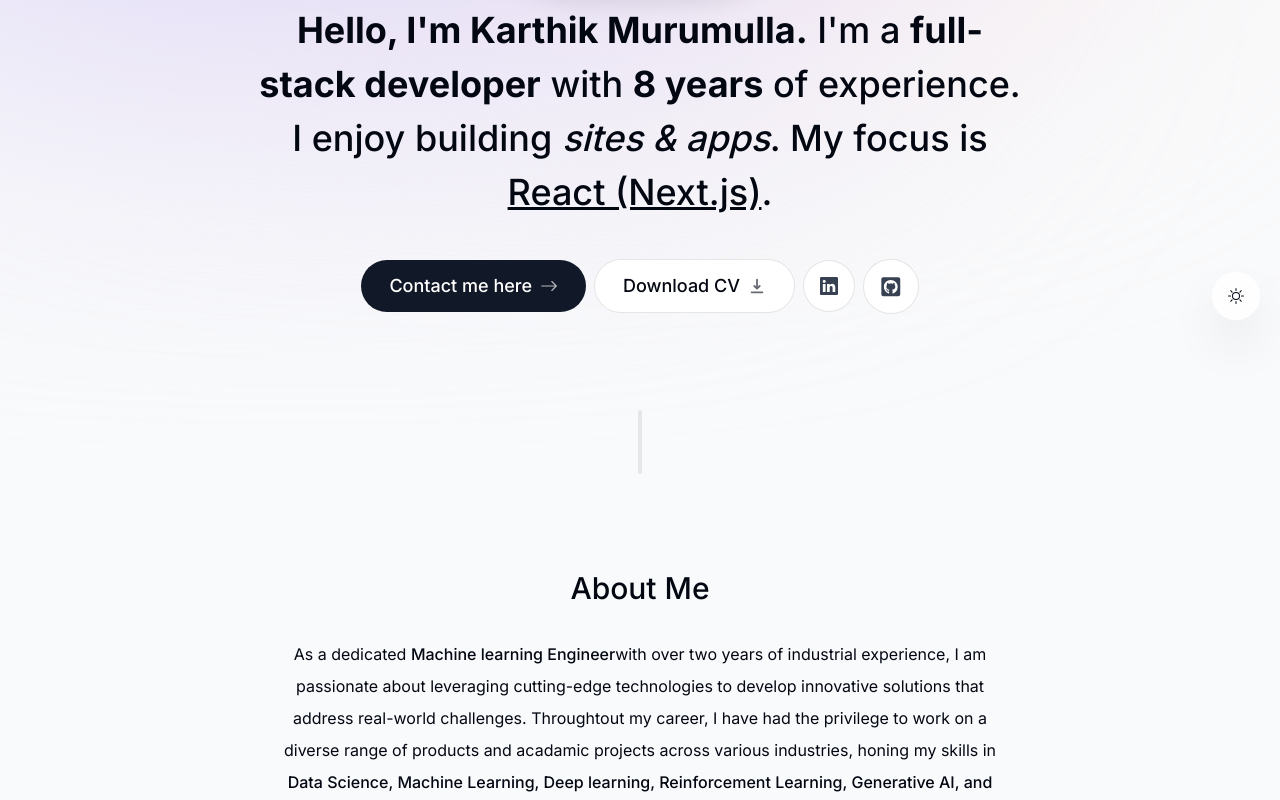
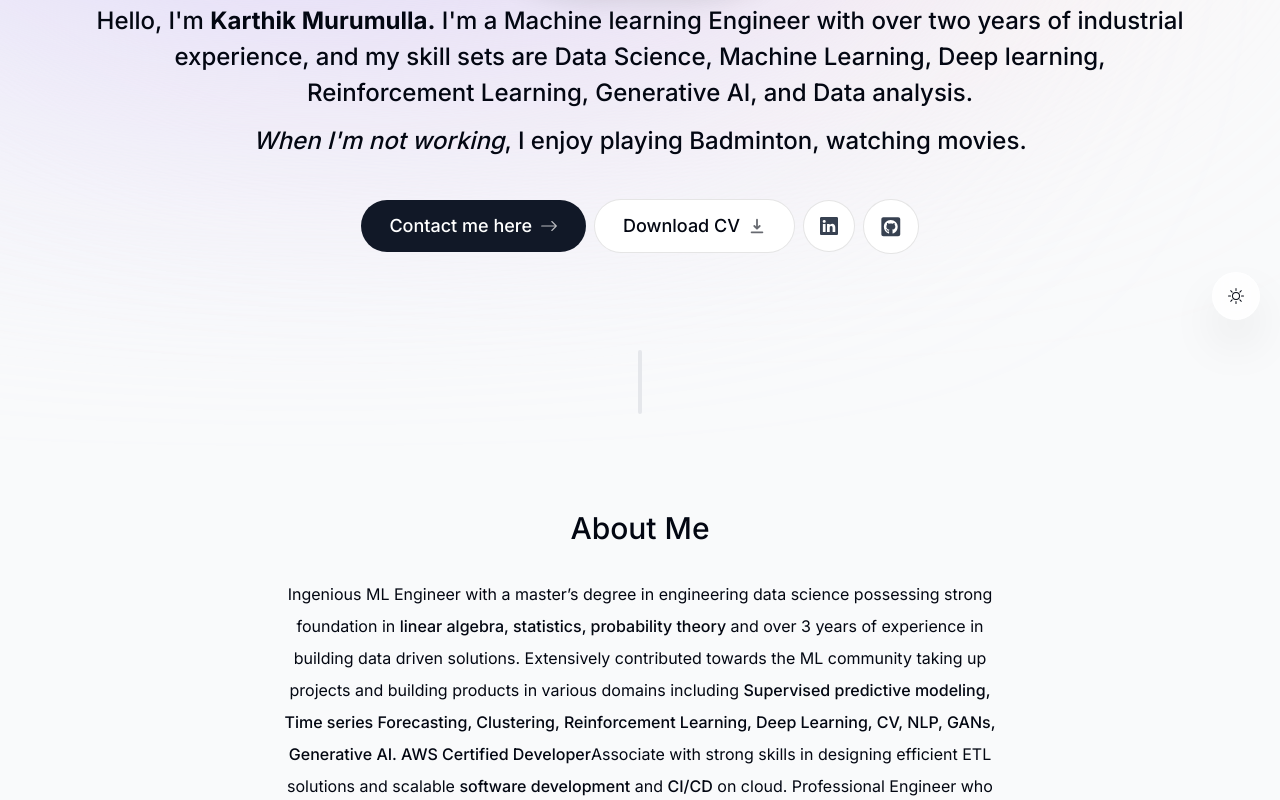
Before and after one commit to vyshnavipabboz/karthik-website, a Next.js app: page / in a window 1280 px wide. Shown: the part 460-1260 px from the top of the page. Built offline with nearby package versions, Linux system fonts and the light colour scheme; no server answers.

Commit message:
updated intro and about me

```diff
--- a/components/about.tsx
+++ b/components/about.tsx
@@ -19,25 +19,25 @@
     >
       <SectionHeading>About me</SectionHeading>
       <p className="mb-3">
-        As a dedicated{" "}
-        <span className="font-medium">Machine learning Engineer</span>
-        with over two years of industrial experience, I am passionate about
-        leveraging cutting-edge technologies to develop innovative solutions
-        that address real-world challenges. Throughtout my career, I have had
-        the privilege to work on a diverse range of products and acadamic
-        projects across various industries, honing my skills in{" "}
+        Ingenious ML Engineer with a master’s degree in engineering data science
+        possessing strong foundation in{" "}
         <span className="font-medium">
-          Data Science, Machine Learning, Deep learning, Reinforcement Learning,
-          Generative AI, and Data analysis.{" "}
+          linear algebra, statistics, probability theory{" "}
         </span>
-        This portfolio not just showcases my experience and projects but also my
-        passion, intent for extracting insights, patterns from data to build
-        reliable products and thus contribute to the Data Science community.
-      </p>
-
-      <p>
-        <span className="italic">When I'm not working</span>, I enjoy playing
-        Badminton, watching movies.
+        and over 3 years of experience in building data driven solutions.
+        Extensively contributed towards the ML community taking up projects and
+        building products in various domains including{" "}
+        <span className="font-medium">
+          Supervised predictive modeling, Time series Forecasting, Clustering,
+          Reinforcement Learning, Deep Learning, CV, NLP, GANs, Generative AI.
+          AWS Certified Developer
+        </span>
+        Associate with strong skills in designing efficient ETL solutions and
+        scalable <span className="font-medium">software development</span> and{" "}
+        <span className="font-medium">CI/CD</span> on cloud. Professional
+        Engineer who can Bridge the gap between complex data and clear action
+        with exceptional collaboration skills and adept at interpreting
+        intricate datasets and translating them into actionable insights.
       </p>
     </motion.section>
   );
--- a/components/intro.tsx
+++ b/components/intro.tsx
@@ -18,7 +18,7 @@
     <section
       ref={ref}
       id="home"
-      className="mb-28 max-w-[50rem] text-center sm:mb-0 scroll-mt-[100rem]"
+      className="mb-28 max-w-[70rem] text-center sm:mb-0 scroll-mt-[100rem]"
     >
       <div className="flex items-center justify-center">
         <div className="relative">
@@ -58,15 +58,28 @@
       </div>
 
       <motion.h1
-        className="mb-10 mt-4 px-4 text-2xl font-medium !leading-[1.5] sm:text-4xl"
+        className="mb-10 mt-4 px-4 text-1xl font-medium !leading-[1.5] sm:text-2xl"
         initial={{ opacity: 0, y: 100 }}
         animate={{ opacity: 1, y: 0 }}
       >
-        <span className="font-bold">Hello, I'm Karthik Murumulla.</span> I'm a{" "}
+        {/* <span className="font-bold">Hello, I'm Karthik Murumulla.</span> I'm a{" "}
         <span className="font-bold">full-stack developer</span> with{" "}
         <span className="font-bold">8 years</span> of experience. I enjoy
         building <span className="italic">sites & apps</span>. My focus is{" "}
-        <span className="underline">React (Next.js)</span>.
+        <span className="underline">React (Next.js)</span>. */}
+        <p className="mb-3">
+          Hello, I'm <span className="font-bold">Karthik Murumulla.</span> I'm a{" "}
+          <span className="font-medium">Machine learning Engineer </span> with
+          over two years of industrial experience, and my skill sets are{" "}
+          <span className="font-medium">
+            Data Science, Machine Learning, Deep learning, Reinforcement
+            Learning, Generative AI, and Data analysis.{" "}
+          </span>
+        </p>
+        <p>
+          <span className="italic">When I'm not working</span>, I enjoy playing
+          Badminton, watching movies.
+        </p>
       </motion.h1>
 
       <motion.div
```
